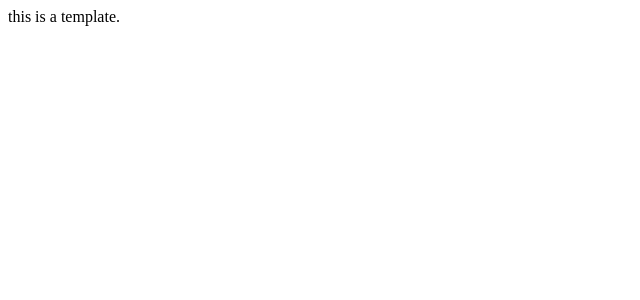
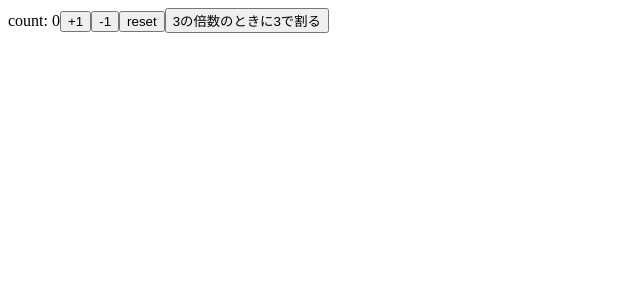
Before and after one commit to mosaririri/react-hooks-tutorial, a React (Create React App) app: page / in a window 1280 px wide. Shown: the top 300 px of the page, without its empty margins (0-640 px from the left). Built offline with nearby package versions, Linux system fonts and the light colour scheme.

Commit message:
useStateの使用方法

```diff
--- a/src/App.tsx
+++ b/src/App.tsx
@@ -1,10 +1,23 @@
-import React from 'react';
+import React, { useState } from 'react';
 
 const App = () => {
+  const [count, setCount] = useState(0)
+  const increment = () => setCount(count + 1)
+  const decrement = () => setCount(count - 1)
+  const reset= () => setCount(0)
+  const devide3 = () => setCount(count % 3 === 0 ? count / 3 : count)
   return (
-    <div>
-      this is a template.
-   </div>
+    <>
+      <div>
+        count: {count}
+        <button onClick={increment}>+1</button>
+        <button onClick={decrement}>-1</button>
+        <button onClick={reset}>reset</button>
+        <button onClick={devide3}>3の倍数のときに3で割る</button>
+
+      </div>
+    </>
+
   );
 }
 
```
